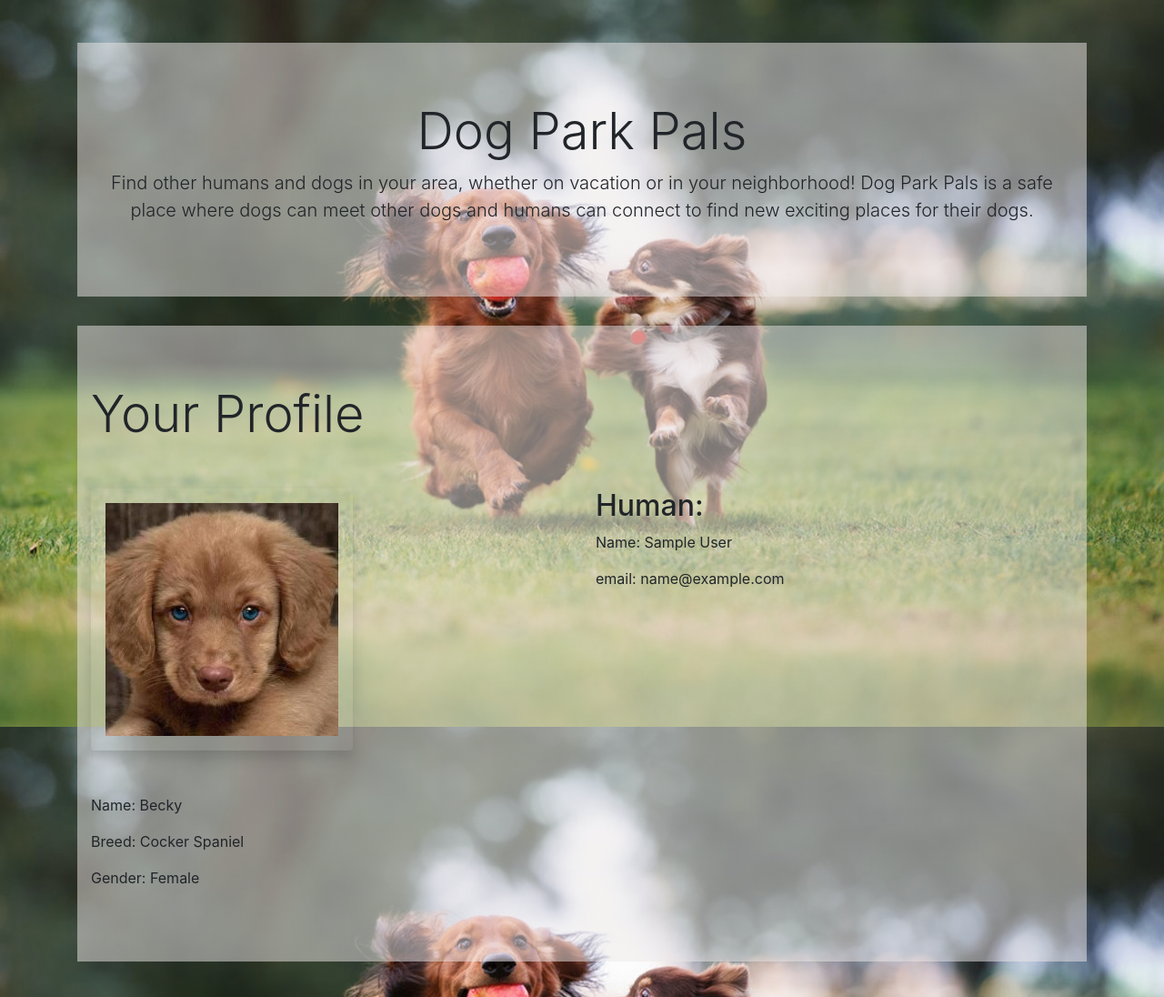
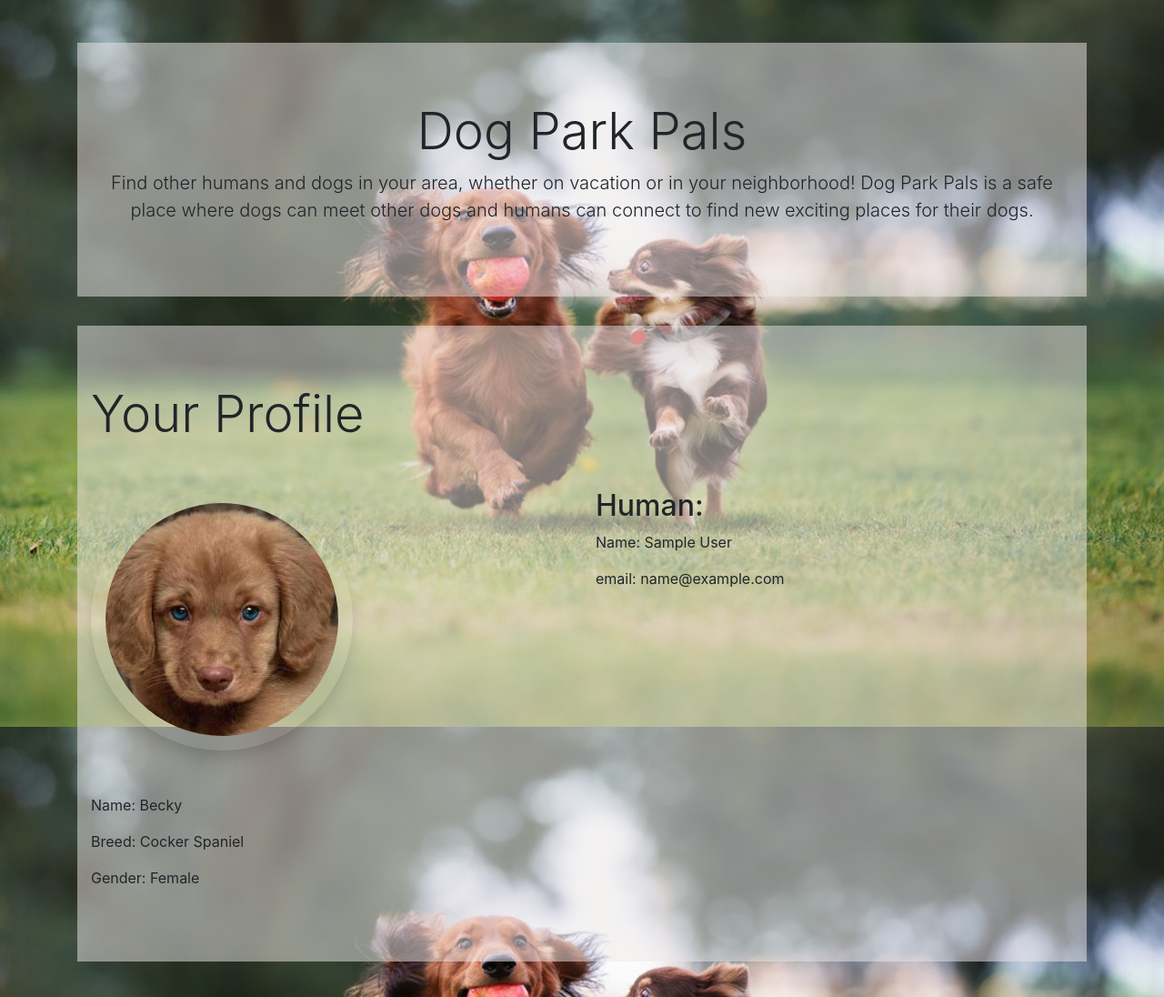
Before and after one commit to mishbarker/dog_park_dates, a Django app: template apps/dog_park_app/templates/profile.html in a window 1280 px wide. Shown: the part 57-1153 px from the top of the page at 91% size. Run offline with Django 3.2, Linux system fonts and the light colour scheme; the template is opened without the code that fills it: values that come from a table or form of the project are taken from there, others are empty; the visitor is signed in with stand-in values (Sample User, id 1); data comes from the database, SQL or seed files in the repository; both versions use the stored data as it was after the commit; parts of the project's set-up code (start-up, migrations or seed data) failed here and were passed over; some libraries are stand-ins or nearby versions.

Commit message:
needed to commit before pulling from development

```diff
--- a/apps/dog_park_app/templates/profile.html
+++ b/apps/dog_park_app/templates/profile.html
@@ -10,7 +10,7 @@
     <div class="wrapper container">
         <div class="row mt-5">
             <div class="col-6">
-                <img class="shadow p-3 mb-5 bg-transparent rounded" src="{{dog.image.url}}" alt="dog_image">
+                <img class="shadow p-3 mb-5 bg-transparent rounded-circle" src="{{dog.image.url}}" alt="dog_image">
                 <p>Name: {{dog.name}}</p>
                 <p>Breed: {{dog.breed}}</p>
                 <p>Gender: {{dog.gender}}</p>
--- a/apps/dog_park_app/templates/show_one.html
+++ b/apps/dog_park_app/templates/show_one.html
@@ -9,10 +9,11 @@
         </div>
         <div class="wrapper container">
             <h3>{{viewed_playdate.park_name}}</h3>
+            <p>{{viewed_playdate.address}}</p>
             <p>Date: {{viewed_playdate.date|date:"SHORT_DATE_FORMAT"}}</p>
             <p>Comments: {{viewed_playdate.comments}}</p>
             <p>Created by: {{dog.name}} ({{dog.breed}}, {{dog.gender}})</p>
-            <img class="shadow p-3 mb-5 bg-transparent rounded" src="{{dog.image.url}}" alt="dog_image">
+            <img class="shadow p-3 mb-5 bg-transparent rounded-circle" src="{{dog.image.url}}" alt="dog_image">
             <p>Human:  {{viewed_playdate.creator.first_name}} {{viewed_playdate.creator.last_name}}</p>
         </div>
         <div class="wrapper container">
```
Also changed, not shown: db.sqlite3.
